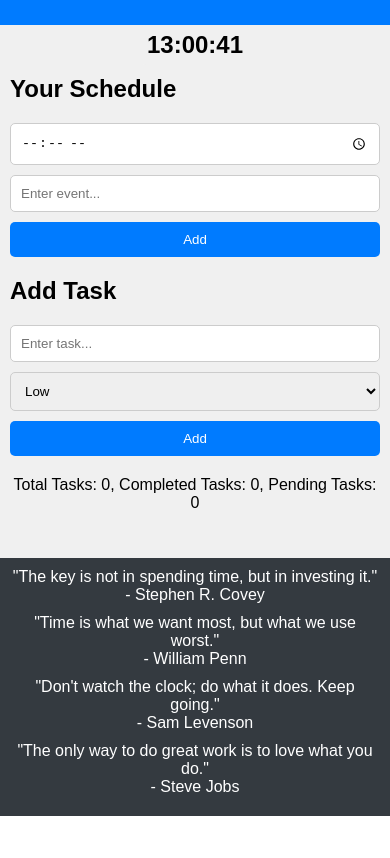
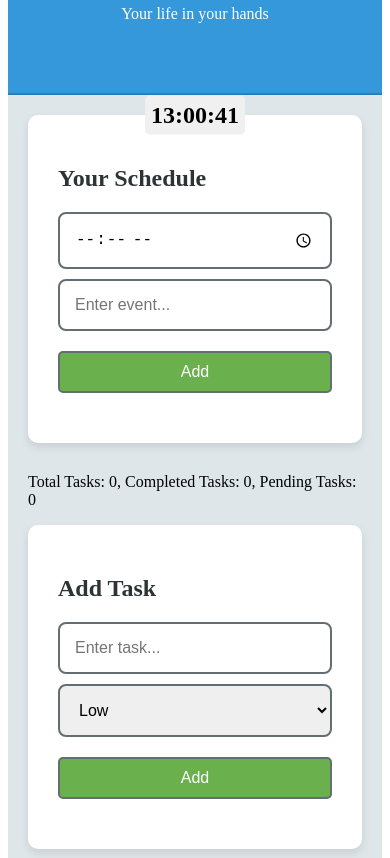
Before and after one commit to Vitaliiir16/to-do-list, a plain HTML site: page index.html in a window 390 px wide. Shown: the part 129-987 px from the top of the page. Before the commit the page ends 945 px from the top, so only its background shows below. Drawn offline with Linux system fonts and the light colour scheme.

Commit message:
changed all css

```diff
--- a/footer.css
+++ b/footer.css
@@ -1,24 +1,16 @@
+/* footer.css */
 footer {
-    background-color: #343a40;
+    background-color: #6e707a;
     color: white;
-    padding: 20px;
+    padding: 40px 0;
     text-align: center;
 }
 
 .quote {
-    margin-bottom: 20px;
+    margin-bottom: 30px;
 }
 
 .quote p {
     margin: 0;
+    font-size: 18px;
 }
-
-@media only screen and (max-width: 600px) {
-    footer {
-        padding: 10px;
-    }
-
-    .quote {
-        margin-bottom: 10px;
-    }
-}
--- /dev/null
+++ b/header.css
@@ -0,0 +1,29 @@
+/* header.css */
+header {
+    background-color: #3498db;
+    color: white;
+    text-align: center;
+    padding: 40px 0;
+    border-bottom: 2px solid #2980b9;
+}
+
+header h1 {
+    font-size: 48px;
+    margin-bottom: 20px;
+}
+
+header p {
+    font-size: 20px;
+    margin-bottom: 30px;
+}
+
+/* Responsive Design */
+@media only screen and (max-width: 600px) {
+    header h1 {
+        font-size: 36px;
+    }
+
+    header p {
+        font-size: 16px;
+    }
+}
--- a/index.css
+++ b/index.css
@@ -1,3 +1,4 @@
 @import url(main.css);
 @import url(clock.css);
 @import url(footer.css);
+@import url(header.css);
--- a/index.html
+++ b/index.html
@@ -23,6 +23,8 @@
                 </div>
                 <ul id="events" class="list"></ul>
             </div>
+            <p id="task-count">Total Tasks: <span id="total-tasks">0</span>, Completed Tasks: <span
+                id="completed-tasks">0</span>, Pending Tasks: <span id="pending-tasks">0</span></p>
             <div id="todo-list" class="section">
                 <h2>Add Task</h2>
                 <div class="input-group">
@@ -36,8 +38,6 @@
                 </div>
                 <ul id="tasks" class="list"></ul>
             </div>
-            <p id="task-count">Total Tasks: <span id="total-tasks">0</span>, Completed Tasks: <span
-                id="completed-tasks">0</span>, Pending Tasks: <span id="pending-tasks">0</span></p>
         </div>
     </main>
     <footer>
--- a/main.css
+++ b/main.css
@@ -1,90 +1,116 @@
-header {
-    background-color:  #007bff;
-    color: white;
-    text-align: center;
-    padding: 20px 0;
-}
-
 main {
-    background-color: #f0f0f0;
-    padding: 20px 0;
-}
-
-body {
-    font-family: Arial, sans-serif;
-    margin: 0;
-    padding: 0;
-}
-
-.container {
-    max-width: 800px;
-    margin: 0 auto;
     padding: 20px;
+    background-color: #dfe6e9;
 }
 
 .section {
+    background-color: #ffffff;
+    border-radius: 10px;
+    padding: 30px;
+    margin-bottom: 30px;
+    box-shadow: 0px 4px 8px rgba(0, 0, 0, 0.1);
+}
+
+.section h2 {
+    color: #2d3436;
+    font-size: 24px;
     margin-bottom: 20px;
+}
+.done {
+    text-decoration: line-through;
 }
 
 .input-group {
-    margin-bottom: 10px;
+    margin-bottom: 20px;
     display: flex;
+    flex-wrap: wrap;
 }
 
 .input-field {
-    flex: 1;
-    margin-right: 10px;
-    padding: 10px;
-    border: 1px solid #ccc;
-    border-radius: 5px;
+    flex: 1 1 auto; /* Убрано фиксированное значение ширины */
+    padding: 15px;
+    border: 2px solid #636e72;
+    border-radius: 8px;
+    margin-right: 20px;
+    margin-bottom: 10px;
+    font-size: 16px;
 }
 
 .btn {
+    flex: 0 0 auto; /* Убрано фиксированное значение ширины */
     padding: 10px 20px;
-    background-color: #007bff;
+    background-color: #6ab04c;
     color: white;
-    border: none;
+    border: 2px solid #636e72;
     border-radius: 5px;
     cursor: pointer;
+    font-size: 16px;
+    transition: background-color 0.3s ease;
+    width: calc(100% - 20px); /* Учитываем отступы */
+    margin-top: 10px;
 }
+
+.btn:hover {
+    background-color: #6ab04c;
+}
+
+@media only screen and (max-width: 600px) {
+    .input-field {
+        flex: 1 1 100%;
+        margin-right: 0;
+    }
+    .btn {
+        flex: 1 1 100%;
+        margin-right: 0;
+        width: 100%; /* Для мобильных устройств кнопка будет занимать всю доступную ширину */
+    }
+}
+
+
 
 .list {
     list-style-type: none;
     padding: 0;
 }
 
-
-#task-count {
-    text-align: center;
+.list li {
+    padding: 15px 0;
+    border-bottom: 1px solid #bdc3c7;
 }
 
-
-@media only screen and (max-width: 600px) {
-    .container {
-        padding: 10px;
-    }
-
-    .input-group {
-        flex-direction: column;
-    }
-
-    .input-field {
-        margin-right: 0;
-        margin-bottom: 10px;
-    }
-
-    .btn {
-        width: 100%;
-    }
+.list li:last-child {
+    border-bottom: none;
 }
 
-
-.done {
-    text-decoration: line-through;
+.change-button {
+    padding: 8px 16px;
+    background-color: #3498db;
+    color: white;
+    border: none;
+    border-radius: 5px;
+    cursor: pointer;
+    font-size: 14px;
+    transition: background-color 0.3s ease;
+    margin-left: 10px;
 }
 
-#tasks li span {
-    font-size: 16px;
-    font-weight: bold;
-    font-family: Arial, sans-serif;
+.change-button:hover {
+    background-color: #2980b9;
 }
+
+.delete-button {
+    padding: 8px 16px;
+    background-color: #ff6b6b;
+    color: white;
+    border: none;
+    border-radius: 5px;
+    cursor: pointer;
+    font-size: 14px;
+    transition: background-color 0.3s ease;
+    margin-left: 10px;
+}
+
+.delete-button:hover {
+    background-color: #ff5252;
+    border-color: #ff5252;
+}
```
